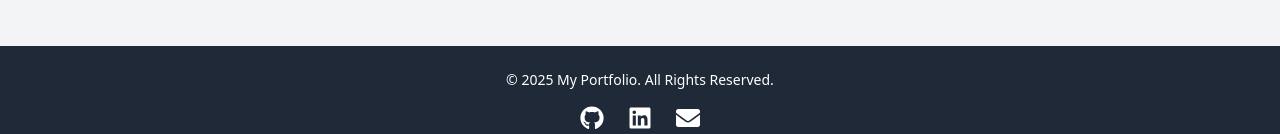
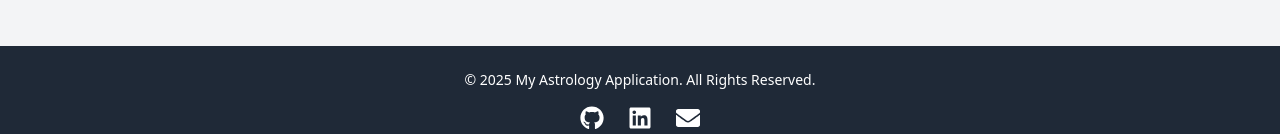
Before and after one commit to saketrajabhishek/saket-rashifal, a React (Vite) app: page / in a window 1280 px wide. Shown: the part 818-952 px from the top of the page. Built offline with nearby package versions, Linux system fonts and the light colour scheme.

Commit message:
Update Footer.jsx

```diff
--- a/src/components/Footer.jsx
+++ b/src/components/Footer.jsx
@@ -5,7 +5,7 @@ const Footer = () => {
     <footer className="bg-gray-800 dark:bg-gray-950 text-white py-6">
       <div className="container mx-auto text-center">
         <p className="text-sm">
-          &copy; {new Date().getFullYear()} My Portfolio. All Rights Reserved.
+          &copy; {new Date().getFullYear()} My Astrology Application. All Rights Reserved.
         </p>
         <div className="flex justify-center space-x-6 mt-4">
           <a
```
